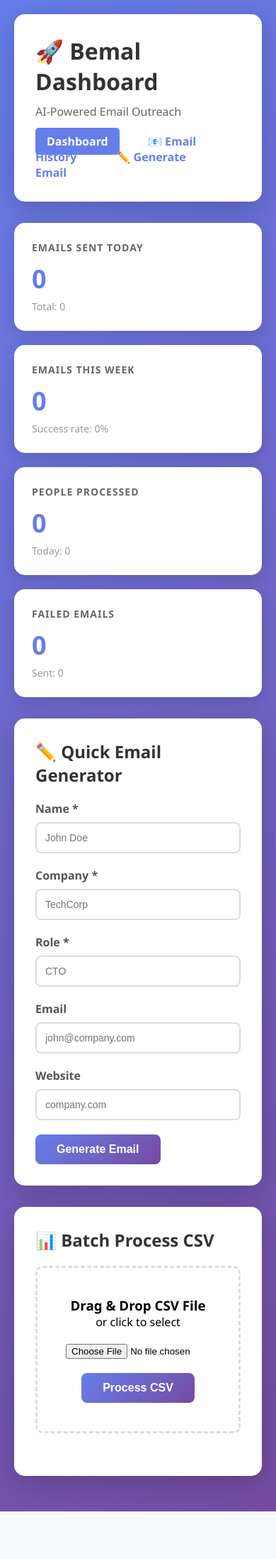
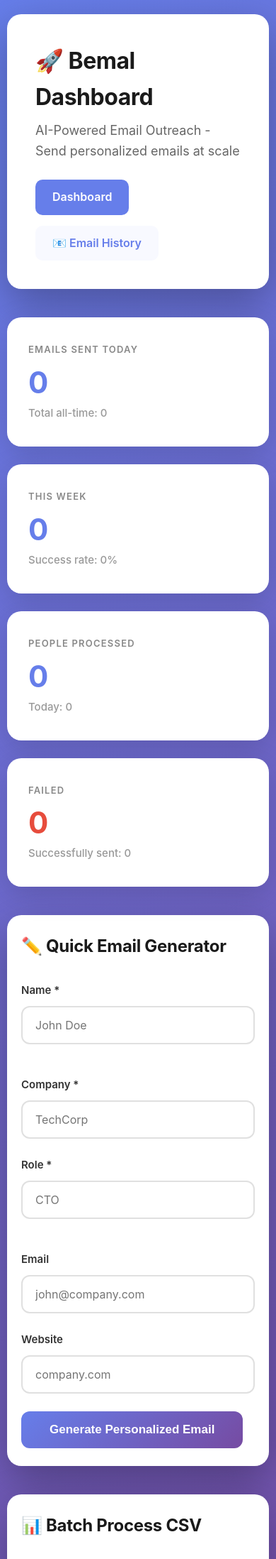
Before and after one commit to tmrisdaone/Bemal, a Flask app: page / in a window 390 px wide. Shown: the top 2196 px of the page at 71% size. Before the commit the page ends 2129 px from the top, so only its background shows below. Run offline with Flask 3, Linux system fonts and the light colour scheme.

Commit message:
✨ Complete UI overhaul with better spacing and comprehensive README
Dashboard Improvements:
- Larger, more prominent statistics (56px font for values)
- Better spacing throughout (40px padding, 25px gaps)
- Improved typography with larger headers (42px main title)
- Enhanced visual hierarchy
- Better responsive design
- Cleaner form layout with 2-column grid
- Improved button styling and hover effects
- Better loading states and feedback

README Rewrite:
- Complete rewrite with modern structure
- Added comprehensive table of contents
- Detailed setup wizard instructions
- CSV format examples
- API endpoint documentation
- Configuration guide with SMTP table
- FAQ section
- Better badges and visual elements
- Professional formatting
- Updated timestamp: 2026 年 5 月 23 日 周六 03:20

```diff
--- a/templates/dashboard.html
+++ b/templates/dashboard.html
@@ -6,161 +6,294 @@
     <title>Bemal Dashboard - AI Email Outreach</title>
     <style>
         * { margin: 0; padding: 0; box-sizing: border-box; }
+
         body {
-            font-family: 'Segoe UI', Tahoma, Geneva, Verdana, sans-serif;
+            font-family: -apple-system, BlinkMacSystemFont, 'Segoe UI', Roboto, Oxygen, Ubuntu, sans-serif;
             background: linear-gradient(135deg, #667eea 0%, #764ba2 100%);
             min-height: 100vh;
-            padding: 20px;
+            padding: 40px 20px;
+            line-height: 1.6;
         }
+
         .container {
-            max-width: 1200px;
+            max-width: 1400px;
             margin: 0 auto;
         }
+
+        /* Header Styles */
         .header {
             background: white;
-            padding: 30px;
-            border-radius: 15px;
-            margin-bottom: 30px;
-            box-shadow: 0 10px 40px rgba(0,0,0,0.2);
+            padding: 40px;
+            border-radius: 20px;
+            margin-bottom: 40px;
+            box-shadow: 0 20px 60px rgba(0,0,0,0.3);
         }
+
         .header h1 {
-            color: #333;
-            margin-bottom: 10px;
+            font-size: 42px;
+            font-weight: 700;
+            color: #1a1a1a;
+            margin-bottom: 8px;
+            letter-spacing: -0.5px;
         }
+
+        .header p {
+            font-size: 18px;
+            color: #666;
+            margin-bottom: 25px;
+        }
+
         .nav {
-            margin-top: 20px;
+            display: flex;
+            gap: 15px;
+            flex-wrap: wrap;
         }
+
         .nav a {
             color: #667eea;
             text-decoration: none;
-            margin-right: 20px;
             font-weight: 600;
-            padding: 8px 16px;
-            border-radius: 5px;
-            transition: background 0.3s;
+            font-size: 16px;
+            padding: 12px 24px;
+            border-radius: 10px;
+            transition: all 0.3s ease;
+            background: #f8f9ff;
         }
+
         .nav a:hover {
-            background: #f0f4ff;
+            background: #667eea;
+            color: white;
+            transform: translateY(-2px);
         }
+
         .nav a.active {
             background: #667eea;
             color: white;
         }
+
+        /* Stats Grid */
         .stats-grid {
+            display: grid;
+            grid-template-columns: repeat(auto-fit, minmax(280px, 1fr));
+            gap: 25px;
+            margin-bottom: 40px;
+        }
+
+        .stat-card {
+            background: white;
+            padding: 35px 30px;
+            border-radius: 20px;
+            box-shadow: 0 10px 40px rgba(0,0,0,0.15);
+            transition: transform 0.3s ease;
+        }
+
+        .stat-card:hover {
+            transform: translateY(-5px);
+        }
+
+        .stat-card h3 {
+            color: #888;
+            font-size: 13px;
+            font-weight: 600;
+            text-transform: uppercase;
+            letter-spacing: 1.2px;
+            margin-bottom: 15px;
+        }
+
+        .stat-card .value {
+            font-size: 56px;
+            font-weight: 700;
+            color: #667eea;
+            line-height: 1;
+            margin-bottom: 10px;
+        }
+
+        .stat-card .sub {
+            color: #999;
+            font-size: 15px;
+            font-weight: 500;
+        }
+
+        /* Main Sections */
+        .main-section {
+            background: white;
+            padding: 40px;
+            border-radius: 20px;
+            box-shadow: 0 20px 60px rgba(0,0,0,0.3);
+            margin-bottom: 40px;
+        }
+
+        .main-section h2 {
+            font-size: 32px;
+            font-weight: 700;
+            color: #1a1a1a;
+            margin-bottom: 30px;
+            letter-spacing: -0.3px;
+        }
+
+        /* Form Styles */
+        .form-group {
+            margin-bottom: 25px;
+        }
+
+        .form-group label {
+            display: block;
+            margin-bottom: 10px;
+            color: #333;
+            font-weight: 600;
+            font-size: 15px;
+        }
+
+        .form-group input {
+            width: 100%;
+            padding: 15px 18px;
+            border: 2px solid #e0e0e0;
+            border-radius: 12px;
+            font-size: 16px;
+            transition: all 0.3s ease;
+            font-family: inherit;
+        }
+
+        .form-group input:focus {
+            outline: none;
+            border-color: #667eea;
+            box-shadow: 0 0 0 4px rgba(102, 126, 234, 0.1);
+        }
+
+        .form-row {
             display: grid;
             grid-template-columns: repeat(auto-fit, minmax(250px, 1fr));
             gap: 20px;
-            margin-bottom: 30px;
         }
-        .stat-card {
-            background: white;
-            padding: 25px;
-            border-radius: 15px;
-            box-shadow: 0 5px 20px rgba(0,0,0,0.15);
-        }
-        .stat-card h3 {
-            color: #666;
-            font-size: 14px;
-            margin-bottom: 10px;
-            text-transform: uppercase;
-            letter-spacing: 1px;
-        }
-        .stat-card .value {
-            font-size: 36px;
-            font-weight: bold;
-            color: #667eea;
-        }
-        .stat-card .sub {
-            color: #999;
-            font-size: 14px;
-            margin-top: 5px;
-        }
-        .main-section {
-            background: white;
-            padding: 30px;
-            border-radius: 15px;
-            box-shadow: 0 10px 40px rgba(0,0,0,0.2);
-            margin-bottom: 30px;
-        }
-        .main-section h2 {
-            color: #333;
-            margin-bottom: 20px;
-        }
-        .upload-area {
-            border: 3px dashed #ddd;
-            border-radius: 10px;
-            padding: 40px;
-            text-align: center;
-            transition: all 0.3s;
-        }
-        .upload-area.dragover {
-            border-color: #667eea;
-            background: #f0f4ff;
-        }
-        .upload-area input[type="file"] {
-            margin: 20px 0;
-        }
+
+        /* Button */
         .btn {
             background: linear-gradient(135deg, #667eea 0%, #764ba2 100%);
             color: white;
             border: none;
-            padding: 12px 30px;
-            border-radius: 8px;
-            font-size: 16px;
+            padding: 16px 40px;
+            border-radius: 12px;
+            font-size: 17px;
             font-weight: 600;
             cursor: pointer;
-            transition: transform 0.2s;
+            transition: all 0.3s ease;
+            display: inline-block;
         }
+
         .btn:hover {
-            transform: translateY(-2px);
+            transform: translateY(-3px);
+            box-shadow: 0 10px 30px rgba(102, 126, 234, 0.4);
         }
-        .form-group {
-            margin-bottom: 20px;
+
+        .btn:active {
+            transform: translateY(-1px);
         }
-        .form-group label {
-            display: block;
-            margin-bottom: 8px;
-            color: #555;
-            font-weight: 600;
+
+        /* Upload Area */
+        .upload-area {
+            border: 3px dashed #e0e0e0;
+            border-radius: 15px;
+            padding: 60px 40px;
+            text-align: center;
+            transition: all 0.3s ease;
+            background: #fafbff;
         }
-        .form-group input {
-            width: 100%;
-            padding: 12px;
-            border: 2px solid #ddd;
+
+        .upload-area h3 {
+            font-size: 24px;
+            color: #333;
+            margin-bottom: 10px;
+        }
+
+        .upload-area p {
+            color: #888;
+            font-size: 16px;
+            margin-bottom: 25px;
+        }
+
+        .upload-area.dragover {
+            border-color: #667eea;
+            background: #f0f4ff;
+            transform: scale(1.02);
+        }
+
+        .upload-area input[type="file"] {
+            margin: 25px 0;
+        }
+
+        /* Results */
+        .results {
+            margin-top: 35px;
+        }
+
+        .result-item {
+            background: #f8f9ff;
+            padding: 25px;
+            margin: 15px 0;
+            border-radius: 12px;
+            border-left: 5px solid #667eea;
+        }
+
+        .result-item h3 {
+            color: #667eea;
+            font-size: 20px;
+            margin-bottom: 15px;
+        }
+
+        .result-item pre {
+            white-space: pre-wrap;
+            word-wrap: break-word;
+            background: white;
+            padding: 20px;
             border-radius: 8px;
             font-size: 14px;
+            color: #333;
+            border: 1px solid #e0e0e0;
         }
-        .form-group input:focus {
-            outline: none;
-            border-color: #667eea;
-        }
-        .results {
-            margin-top: 30px;
-        }
-        .result-item {
-            background: #f8f9fa;
-            padding: 15px;
-            margin: 10px 0;
-            border-radius: 8px;
-            border-left: 4px solid #667eea;
-        }
+
+        /* Loading */
         .loading {
             text-align: center;
-            padding: 20px;
+            padding: 30px;
             display: none;
         }
+
         .spinner {
             border: 4px solid #f3f3f3;
             border-top: 4px solid #667eea;
             border-radius: 50%;
-            width: 40px;
-            height: 40px;
+            width: 50px;
+            height: 50px;
             animation: spin 1s linear infinite;
-            margin: 0 auto 10px;
+            margin: 0 auto 15px;
         }
+
         @keyframes spin {
             0% { transform: rotate(0deg); }
             100% { transform: rotate(360deg); }
+        }
+
+        /* Responsive */
+        @media (max-width: 768px) {
+            body {
+                padding: 20px 10px;
+            }
+
+            .header h1 {
+                font-size: 32px;
+            }
+
+            .stat-card .value {
+                font-size: 42px;
+            }
+
+            .main-section {
+                padding: 25px 20px;
+            }
+
+            .main-section h2 {
+                font-size: 24px;
+            }
         }
     </style>
 </head>
@@ -168,11 +301,10 @@
     <div class="container">
         <div class="header">
             <h1>🚀 Bemal Dashboard</h1>
-            <p style="color: #666;">AI-Powered Email Outreach</p>
+            <p>AI-Powered Email Outreach - Send personalized emails at scale</p>
             <div class="nav">
                 <a href="/" class="active">Dashboard</a>
                 <a href="/history">📧 Email History</a>
-                <a href="/generate">✏️ Generate Email</a>
             </div>
         </div>
 
@@ -181,10 +313,10 @@
             <div class="stat-card">
                 <h3>Emails Sent Today</h3>
                 <div class="value">{{ stats.emails_today }}</div>
-                <div class="sub">Total: {{ stats.emails_total }}</div>
+                <div class="sub">Total all-time: {{ stats.emails_total }}</div>
             </div>
             <div class="stat-card">
-                <h3>Emails This Week</h3>
+                <h3>This Week</h3>
                 <div class="value">{{ stats.emails_week }}</div>
                 <div class="sub">Success rate: {{ stats.success_rate }}%</div>
             </div>
@@ -194,9 +326,9 @@
                 <div class="sub">Today: {{ stats.prospects_today }}</div>
             </div>
             <div class="stat-card">
-                <h3>Failed Emails</h3>
-                <div class="value">{{ stats.failed_count }}</div>
-                <div class="sub">Sent: {{ stats.sent_count }}</div>
+                <h3>Failed</h3>
+                <div class="value" style="color: #e74c3c;">{{ stats.failed_count }}</div>
+                <div class="sub">Successfully sent: {{ stats.sent_count }}</div>
             </div>
         </div>
 
@@ -204,31 +336,35 @@
         <div class="main-section">
             <h2>✏️ Quick Email Generator</h2>
             <form id="generateForm">
+                <div class="form-row">
                     <div class="form-group">
-                    <label>Name *</label>
+                        <label for="name">Name *</label>
                         <input type="text" id="name" required placeholder="John Doe">
                     </div>
                     <div class="form-group">
-                    <label>Company *</label>
+                        <label for="company">Company *</label>
                         <input type="text" id="company" required placeholder="TechCorp">
                     </div>
+                </div>
+                <div class="form-row">
                     <div class="form-group">
-                    <label>Role *</label>
+                        <label for="role">Role *</label>
                         <input type="text" id="role" required placeholder="CTO">
                     </div>
                     <div class="form-group">
-                    <label>Email</label>
+                        <label for="email">Email</label>
                         <input type="email" id="email" placeholder="john@company.com">
                     </div>
+                </div>
                 <div class="form-group">
-                    <label>Website</label>
+                    <label for="website">Website</label>
                     <input type="text" id="website" placeholder="company.com">
                 </div>
-                <button type="submit" class="btn">Generate Email</button>
+                <button type="submit" class="btn">Generate Personalized Email</button>
             </form>
             <div class="loading" id="loading">
                 <div class="spinner"></div>
-                <p>Generating personalized email...</p>
+                <p style="color: #666; font-size: 16px; margin-top: 10px;">Generating personalized email...</p>
             </div>
             <div id="result" class="results" style="display:none;"></div>
         </div>
@@ -238,7 +374,7 @@
             <h2>📊 Batch Process CSV</h2>
             <div class="upload-area" id="dropZone">
                 <h3>Drag & Drop CSV File</h3>
-                <p>or click to select</p>
+                <p>or click the file input below to select</p>
                 <input type="file" id="fileInput" accept=".csv">
                 <button class="btn" onclick="uploadCSV()">Process CSV</button>
             </div>
@@ -277,12 +413,15 @@
                     result.innerHTML = `<div class="result-item">
                         <h3>Generated Email:</h3>
                         <pre>${resultData.email}</pre>
-                        <button class="btn" onclick="sendEmail('${data.email}', '${resultData.email.split('\\n')[0]}', '${resultData.email.replace(/'/g, "\\'")}')">Send Email</button>
+                        <br>
+                        <button class="btn" onclick="sendEmail('${data.email || 'test@example.com'}', '${resultData.email.split('\\n')[0]}', '${resultData.email.replace(/'/g, "\\'").replace(/"/g, '&quot;')}')">Send Email</button>
                     </div>`;
                     result.style.display = 'block';
                 }
             } catch (err) {
                 console.error(err);
+                result.innerHTML = '<div class="result-item" style="border-left-color: #e74c3c;"><h3>Error</h3><p>Failed to generate email</p></div>';
+                result.style.display = 'block';
             } finally {
                 loading.style.display = 'none';
             }
@@ -319,7 +458,7 @@
             formData.append('file', file);
 
             const resultsDiv = document.getElementById('csvResults');
-            resultsDiv.innerHTML = '<div class="loading" style="display:block"><div class="spinner"></div><p>Processing...</p></div>';
+            resultsDiv.innerHTML = '<div class="loading" style="display:block"><div class="spinner"></div><p style="color: #666; font-size: 16px;">Processing your CSV...</p></div>';
 
             try {
                 const response = await fetch('/upload', {
@@ -330,20 +469,23 @@
                 const data = await response.json();
 
                 if (data.success) {
-                    let html = `<h3>Processed ${data.count} prospects:</h3>`;
-                    data.results.forEach((result, i) => {
+                    let html = `<h3 style="font-size: 24px; color: #333; margin: 20px 0 15px;">✅ Processed ${data.count} prospects:</h3>`;
+                    data.results.slice(0, 10).forEach((result, i) => {
                         html += `<div class="result-item">
-                            <strong>${result.name}</strong> (${result.company})<br>
-                            Status: ${result.status}<br>
-                            ${result.generated_email ? '<pre>' + result.generated_email.substring(0, 150) + '...</pre>' : ''}
+                            <strong style="font-size: 16px;">${result.name}</strong> <span style="color: #666;">(${result.company})</span><br>
+                            <span style="color: #888; font-size: 14px;">Status: ${result.status}</span>
+                            ${result.generated_email ? `<pre style="margin-top: 10px;">${result.generated_email.substring(0, 200)}...</pre>` : ''}
                         </div>`;
                     });
+                    if (data.count > 10) {
+                        html += `<p style="text-align: center; color: #888; margin-top: 20px;">... and ${data.count - 10} more</p>`;
+                    }
                     resultsDiv.innerHTML = html;
                 } else {
-                    resultsDiv.innerHTML = '<p style="color:red">Error: ' + data.error + '</p>';
+                    resultsDiv.innerHTML = '<div class="result-item" style="border-left-color: #e74c3c;"><h3>Error</h3><p>' + data.error + '</p></div>';
                 }
             } catch (err) {
-                resultsDiv.innerHTML = '<p style="color:red">Error: ' + err.message + '</p>';
+                resultsDiv.innerHTML = '<div class="result-item" style="border-left-color: #e74c3c;"><h3>Error</h3><p>' + err.message + '</p></div>';
             }
         }
 
@@ -356,12 +498,12 @@
                 });
                 const result = await response.json();
                 if (result.success) {
-                    alert('Email sent!');
+                    alert('✅ Email sent successfully!');
                 } else {
-                    alert('Error: ' + result.error);
+                    alert('❌ Error: ' + result.error);
                 }
             } catch (err) {
-                alert('Error sending email');
+                alert('❌ Error sending email: ' + err.message);
             }
         }
     </script>
```
Also changed, not shown: README.md. Lines whose indentation alone changed are shown as unchanged.
